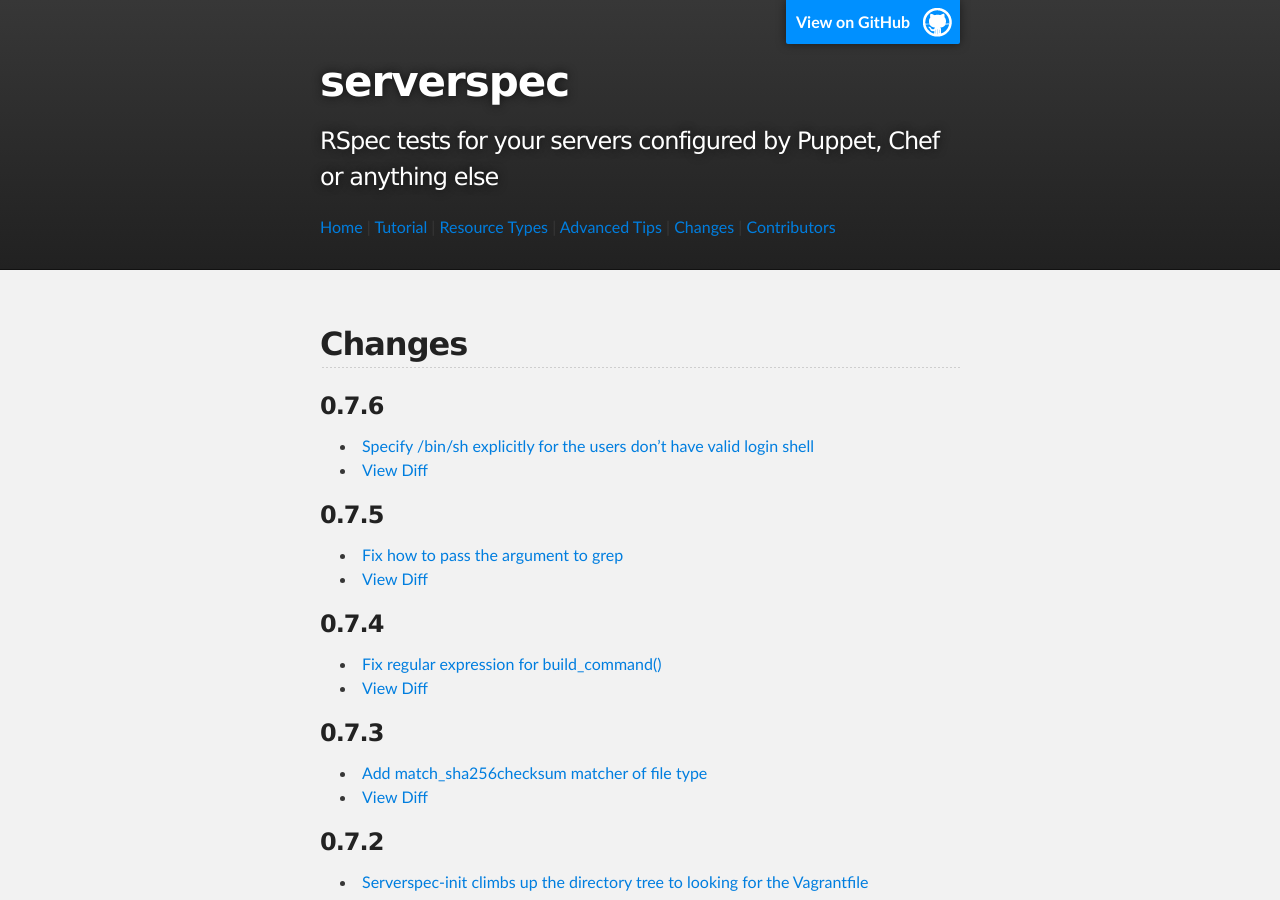
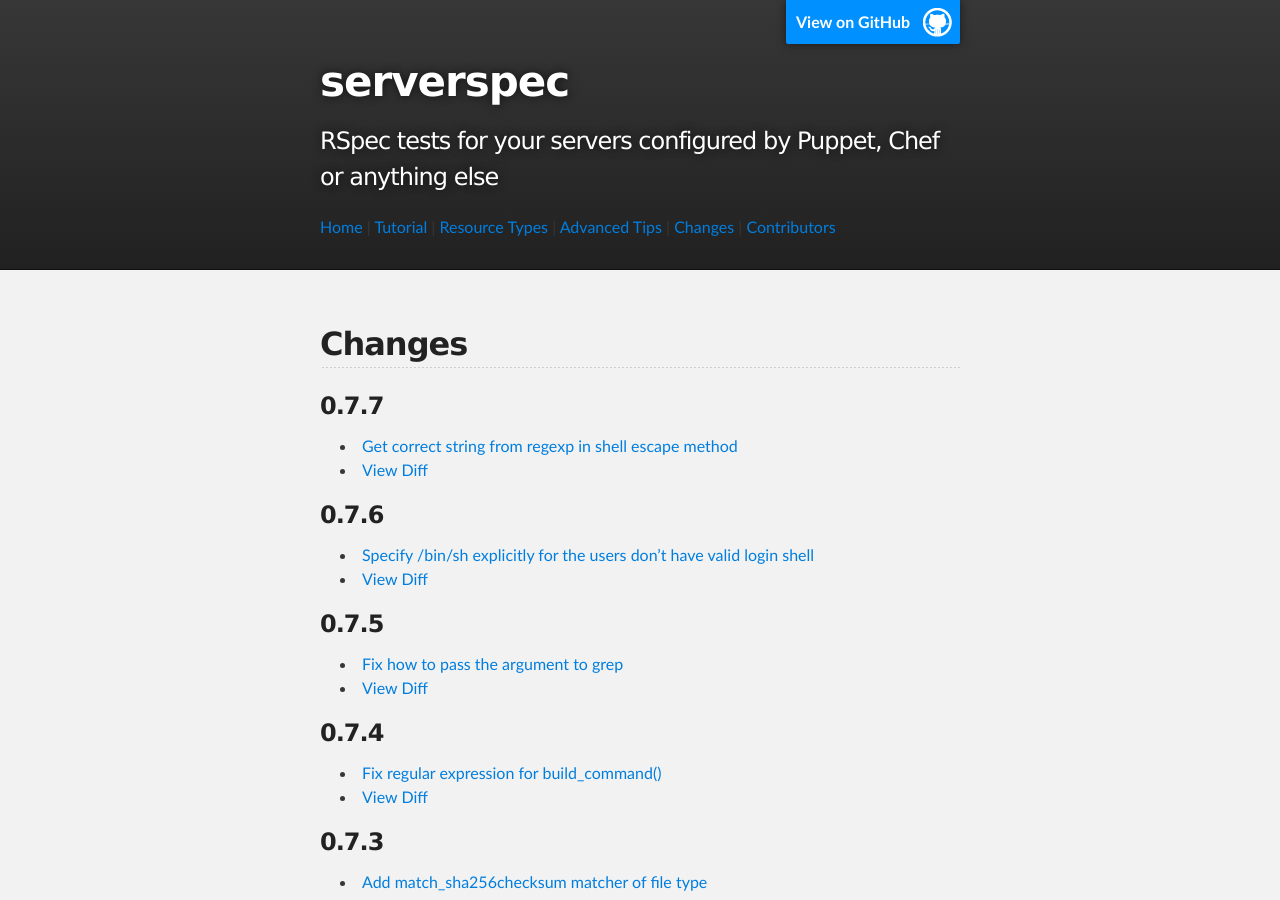
Before and after one commit to serverspec/serverspec.github.io, a Jekyll site: the page built from changes.md, in a window 1280 px wide and 900 px high. Built offline with Jekyll 4.4.1, drawn with Linux system fonts in a browser that asks for light colours; Markdown is read by kramdown in place of the engine named in the settings.

Commit message:
Add changes of v0.7.7

```diff
--- a/changes.md
+++ b/changes.md
@@ -4,6 +4,12 @@ title: Changes
 ---
 
 ## Changes
+
+
+### 0.7.7
+
+ * [Get correct string from regexp in shell escape method](https://github.com/serverspec/serverspec/pull/227)
+ * [View Diff](https://github.com/serverspec/serverspec/compare/v0.7.6...v0.7.7)
 
 ### 0.7.6
 
```
